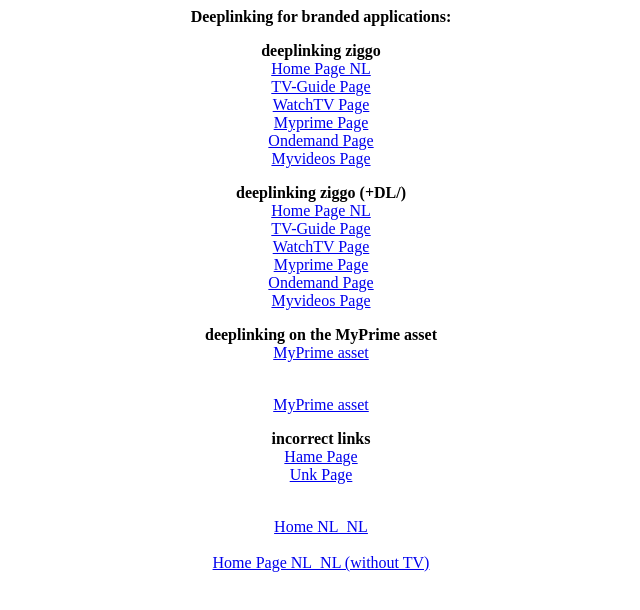
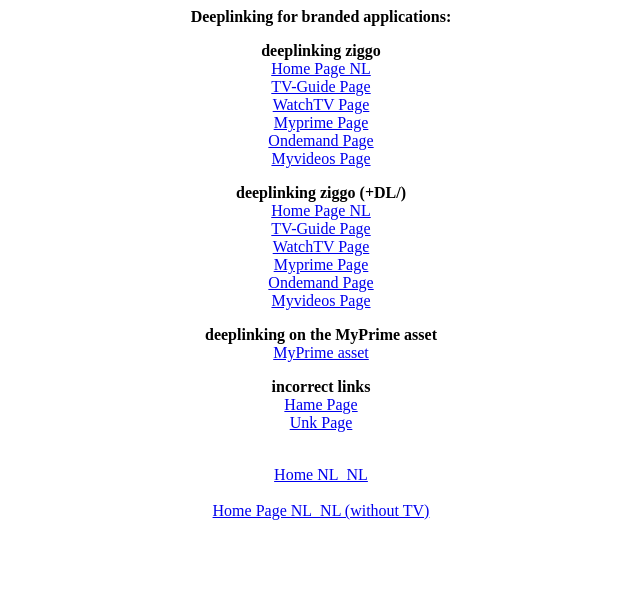
Before and after one commit to blinded-famas/blinded-famas.github.io, a plain HTML site: page index.html in a window 1280 px wide. Shown: the whole page, without its empty margins (319-959 px from the left). Drawn offline with Linux system fonts and the light colour scheme.

Commit message:
Update index.html

```diff
--- a/index.html
+++ b/index.html
@@ -23,9 +23,6 @@
 <a href="ziggogo://dl/nl/myvideos">Myvideos Page</a><p>
 	<b>deeplinking on the MyPrime asset</b><br>
 <a href="https://ziggogo.tv/nl/my-prime/movie-asset.html/crid%3A~~2F~~2Fupc.com~~2F1010~~2FNSMY2009000000262519/survival-of-the-dead/crid%3A~~2F~~2Fupc.com~~2F1010~~2FNSMY2009000000262519/survival-of-the-dead.html">MyPrime asset</a><p>
-	<br>
-<a href="https://ziggogo.tv/nl_nl/my-prime/movie-asset.html/crid%3A~~2F~~2Fupc.com~~2F1010~~2FNSMY2009000000262519/survival-of-the-dead/crid%3A~~2F~~2Fupc.com~~2F1010~~2FNSMY2009000000262519/survival-of-the-dead.html">MyPrime asset</a><p>
-
 	<b>incorrect links</b><br>
 <a href="ziggogo://nl/hame">Hame Page</a><br>
 <a href="ziggogo://nl/unk">Unk Page</a><p>
```
